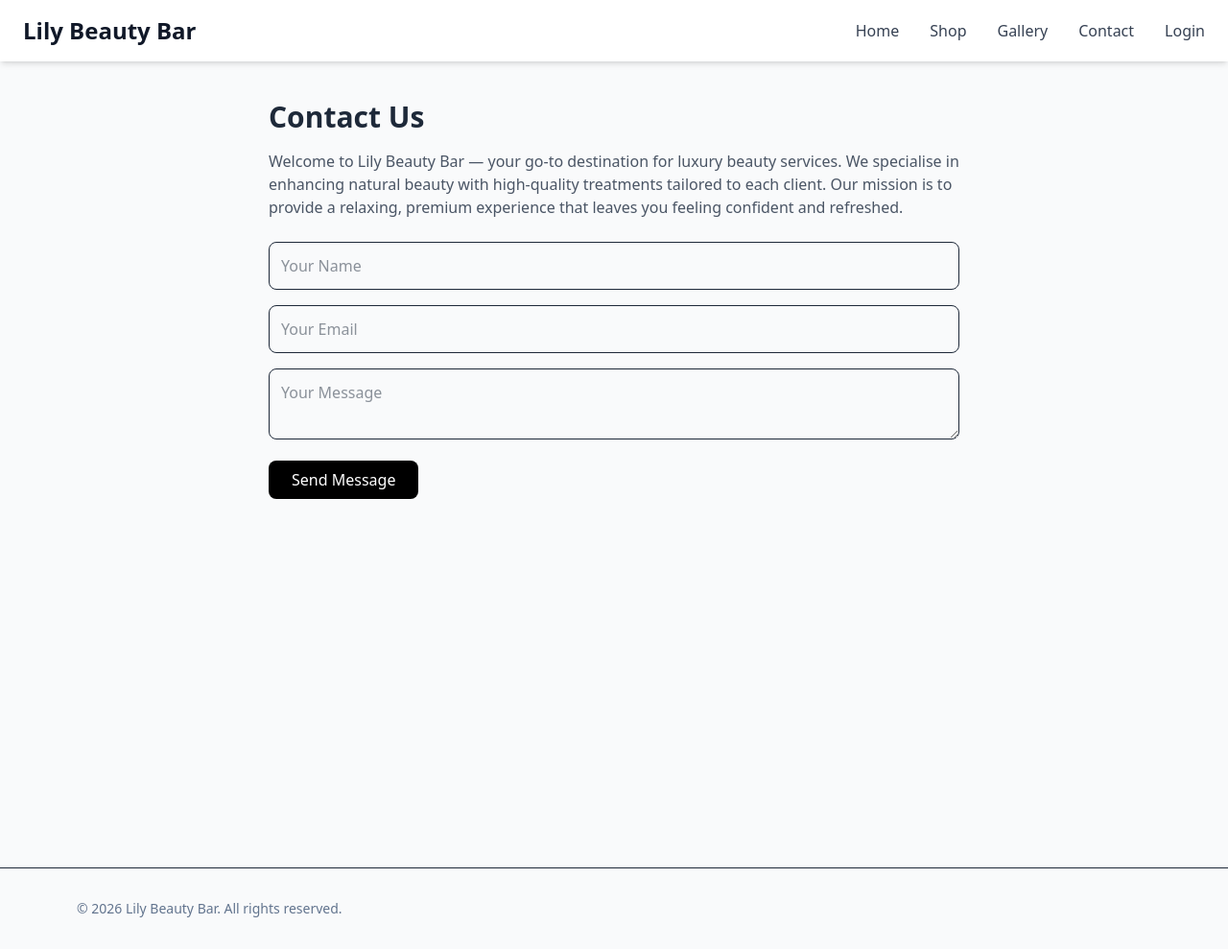
After one commit to blessing267/lilybeautybar, a Django app: template shop/templates/shop/contact.html in a window 1280 px wide. The commit adds this page. Shown: the whole page at 96% size. Run offline with Django 3.2, Linux system fonts and the light colour scheme; the template is opened without the code that fills it, so the values that code supplies are empty; style sheets or scripts are compiled from the project's sources; some libraries are stand-ins or nearby versions.

Commit message:
'update'

```diff
--- /dev/null
+++ b/shop/templates/shop/contact.html
@@ -0,0 +1,34 @@
+{% extends "shop/base.html" %}
+{% block content %}
+
+<section class="py-10 px-6 max-w-3xl mx-auto">
+
+  <h1 class="text-3xl font-bold mb-4">Contact Us</h1>
+
+  <p class="mb-6 text-gray-600">
+    Welcome to Lily Beauty Bar — your go-to destination for luxury beauty services.
+    We specialise in enhancing natural beauty with high-quality treatments tailored
+    to each client. Our mission is to provide a relaxing, premium experience that
+    leaves you feeling confident and refreshed.
+  </p>
+
+  <form method="POST" class="space-y-4">
+    {% csrf_token %}
+
+    <input type="text" name="name" placeholder="Your Name"
+      class="w-full p-3 border rounded-lg">
+
+    <input type="email" name="email" placeholder="Your Email"
+      class="w-full p-3 border rounded-lg">
+
+    <textarea name="message" placeholder="Your Message"
+      class="w-full p-3 border rounded-lg"></textarea>
+
+    <button class="bg-black text-white px-6 py-2 rounded-lg">
+      Send Message
+    </button>
+  </form>
+
+</section>
+
+{% endblock %}
--- a/shop/templates/shop/includes/navbar.html
+++ b/shop/templates/shop/includes/navbar.html
@@ -14,6 +14,7 @@
         <a href="/products" class="text-gray-700 hover:text-pink-500">Shop</a>
         <a href="/gallery" class="text-gray-700 hover:text-pink-500">Gallery</a>
         <a href="/contact" class="text-gray-700 hover:text-pink-500">Contact</a>
+        <a href="/dashboard" class="text-gray-700 hover:text-pink-500">Login</a>
       </div>
 
       <!-- Mobile Menu Button -->
@@ -33,8 +34,8 @@
     <a href="/" class="block py-2 text-gray-700 hover:text-pink-500">Home</a>
     <a href="/shop" class="block py-2 text-gray-700 hover:text-pink-500">Shop</a>
     <a href="/gallery" class="block py-2 text-gray-700 hover:text-pink-500">Gallery</a>
+    <a href="/contact" class="block py-2 text-gray-700 hover:text-pink-500">Contact</a>
     <a href="/dashboard" class="block py-2 text-gray-700 hover:text-pink-500">Login</a>
-    <a href="/contact" class="block py-2 text-gray-700 hover:text-pink-500">Contact</a>
   </div>
 
 </nav>
--- a/shop/urls.py
+++ b/shop/urls.py
@@ -4,6 +4,7 @@ from . import views
 urlpatterns = [
     # Public shop pages
     path('', views.home, name='home'),
+    path('contact/', views.contact, name='contact'),
     path('products/', views.product, name='products'),
     path('product/', views.product_list, name='product_list'),
     path('product/<int:pk>/', views.product_detail, name='product_detail'),
--- a/shop/views.py
+++ b/shop/views.py
@@ -45,6 +45,9 @@ class ProductViewSet(viewsets.ModelViewSet):
 def home(request):
     products = Product.objects.all().order_by('-id')
     return render(request, 'shop/home.html', {'products': products})
+
+def contact(request):
+    return render(request, 'shop/contact.html')
 
 def product(request):
     products = Product.objects.all()
@@ -117,7 +120,6 @@ def success(request):
         messages.error(request, "Payment could not be verified. Please contact support.")
         return redirect('home')
 
-
 def add_product(request):
     if request.method == "POST":
         form = ProductForm(request.POST, request.FILES)
```
Also changed, not shown: lily/settings.py (+8 -1 lines).
